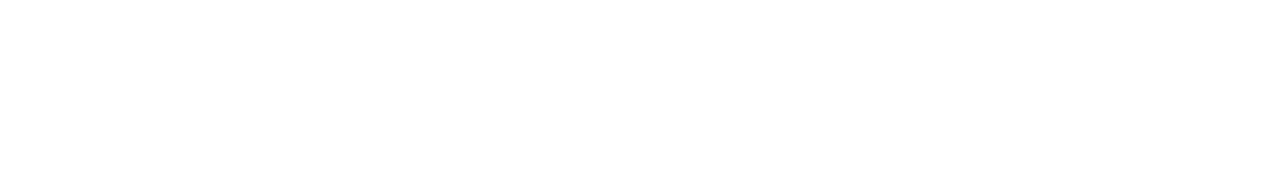
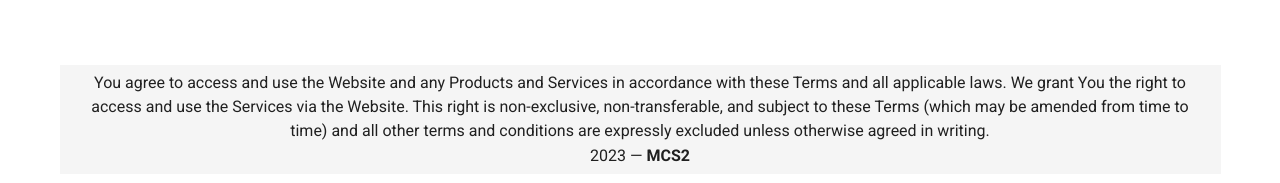
Before and after one commit to ZhanZhynn/FYP-DeepAnomalyDetection, a Nuxt app: page / in a window 1280 px wide. Shown: the part 757-940 px from the top of the page. Before the commit the page ends 800 px from the top, so only its background shows below. Built offline with nearby package versions, Linux system fonts and the light colour scheme.

Commit message:
added footer

```diff
--- a/pages/index.vue
+++ b/pages/index.vue
@@ -23,12 +23,38 @@
       </v-col>
     </v-row>
 
+    <br></br>
+
     <v-row>
       <Features />
     </v-row>
 
+    <br></br>
 
 
+    <v-footer class="bg-indigo-lighten-1 text-center d-flex flex-column">
+      <div>
+        <v-btn v-for="icon in icons" :key="icon" class="mx-4" :icon="icon" variant="text"></v-btn>
+      </div>
+
+      <div class="pt-0">
+        You agree to access and use the Website and any
+        Products and Services in accordance with these
+        Terms and all applicable laws.
+        We grant You the right to access and use the
+        Services via the Website. This right is non-exclusive,
+        non-transferable, and subject to these Terms (which
+        may be amended from time to time) and all other
+        terms and conditions are expressly excluded unless
+        otherwise agreed in writing.
+      </div>
+
+      <v-divider></v-divider>
+
+      <div>
+        {{ new Date().getFullYear() }} — <strong>MCS2</strong>
+      </div>
+    </v-footer>
 
   </v-container>
 </template>
```
